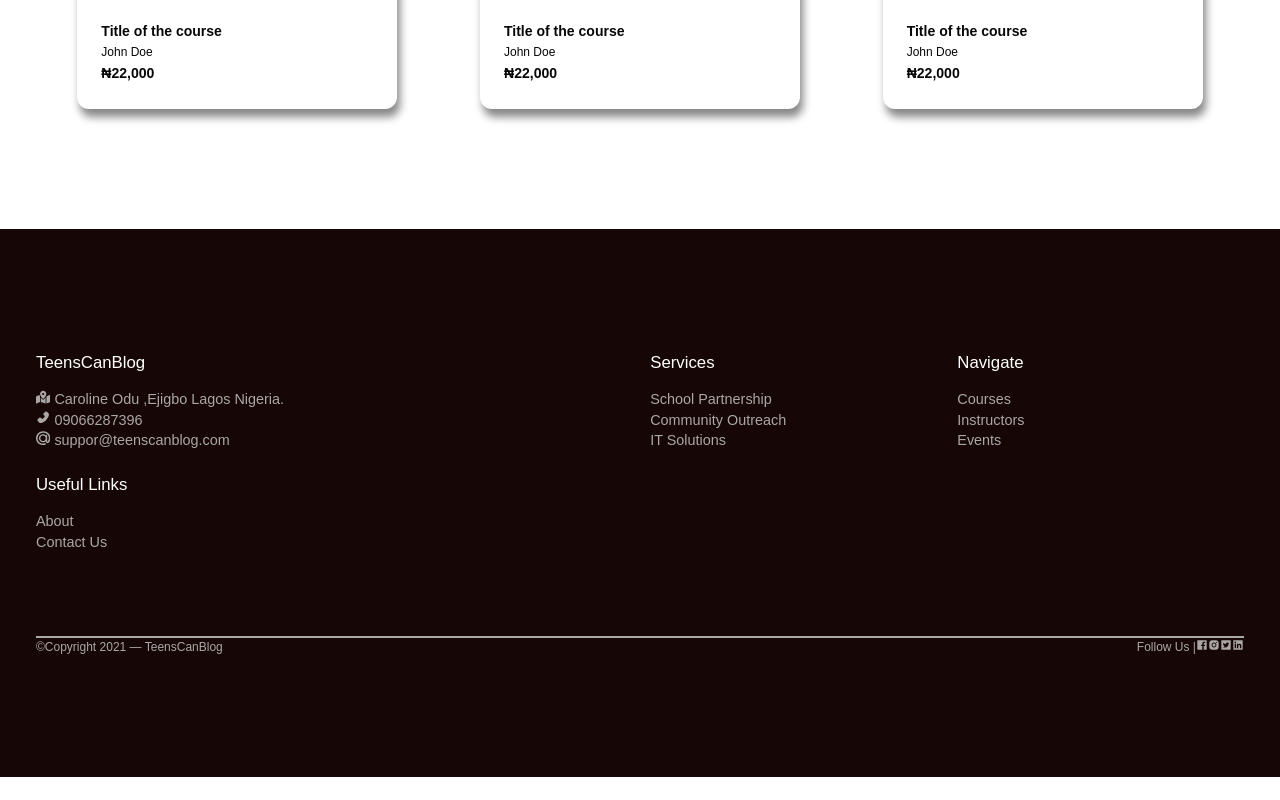
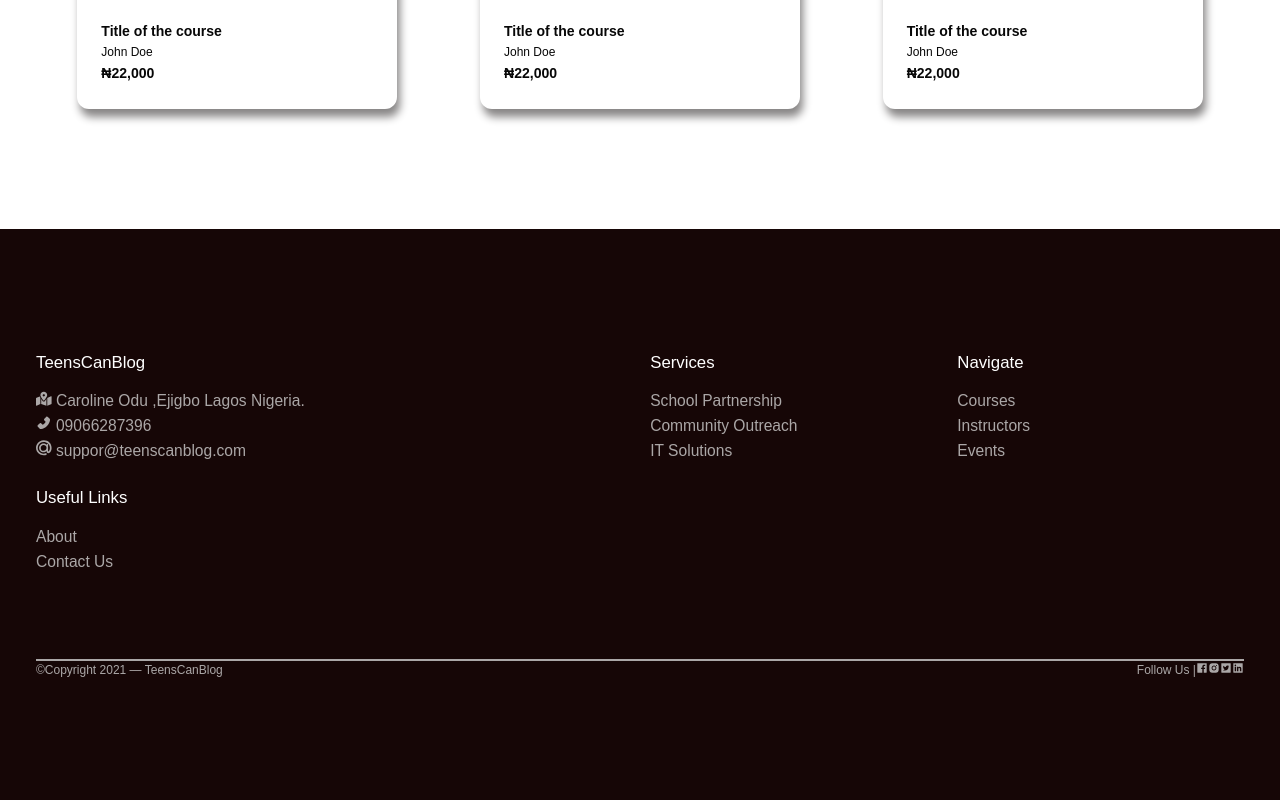
Before and after one commit to Niscolinx/teenscan, a React (Create React App) app: page / in a window 1280 px wide. Shown: the part 1460-2260 px from the top of the page. Before the commit the page ends 2237 px from the top, so only its background shows below. Built offline with nearby package versions, Linux system fonts and the light colour scheme; what react-router-last-location would draw is missing.

Commit message:
working on footer

```diff
--- a/src/sass/abstracts/Variables.scss
+++ b/src/sass/abstracts/Variables.scss
@@ -21,4 +21,4 @@ $linear-gradient: linear-gradient(to right, $color-secondary, black);
 // FONT VARIABLES
 $font-primary: 'Montserrat', sans-serif;
 $font-clamp: clamp(1.5rem, 1.5vw, 1.5vw);
-$font-clamp1: clamp(1.2rem, .8vw, 1.3rem);
+$font-clamp1: clamp(1.3rem, .8vw, 1.3rem);
--- a/src/sass/components/footer.scss
+++ b/src/sass/components/footer.scss
@@ -12,7 +12,6 @@
 
     &__item {
         font-weight: 500;
-        line-height: 1.7rem;
         font-size: $font-clamp1;
 
         h3 {
```
